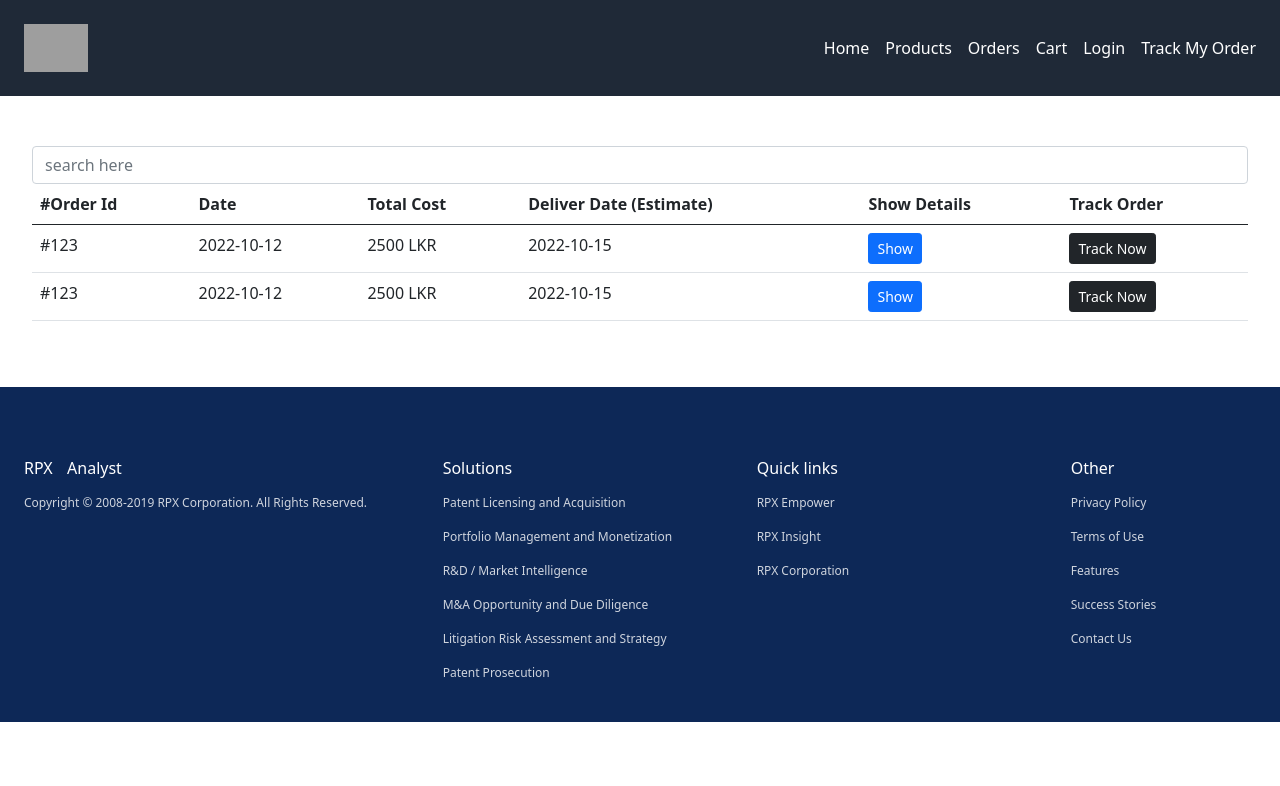
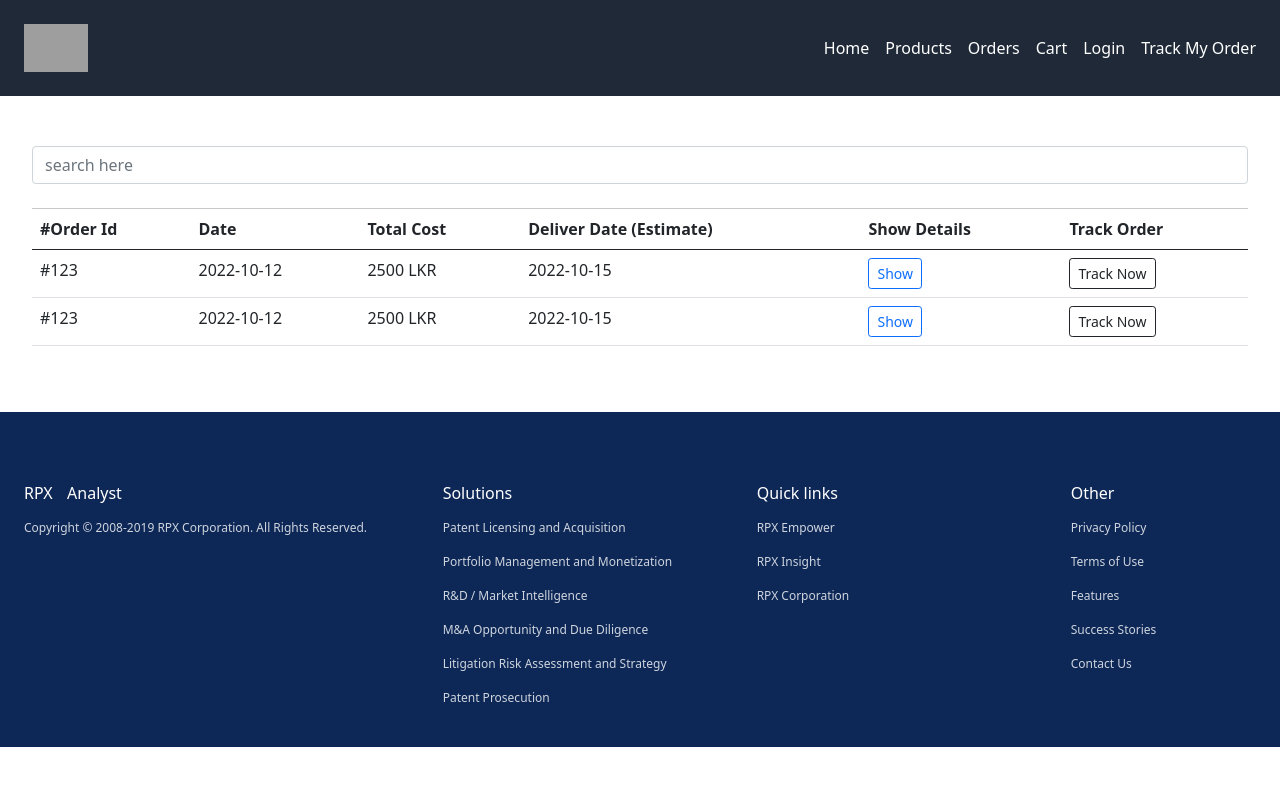
Before and after one commit to helankas26/front-web-app-EADP, an Angular app: page /orders in a window 1280 px wide. Shown: the top 786 px of the page. Built offline with nearby package versions, Linux system fonts and the light colour scheme; grey boxes are pictures that could not be loaded.

Commit message:
update orders-page UI

```diff
--- a/src/app/pages/orders/orders-page/orders-page.component.html
+++ b/src/app/pages/orders/orders-page/orders-page.component.html
@@ -7,6 +7,8 @@
             <input type="text" name="" id="" class="form-control" placeholder="search here">
           </div>
         </form>
+        <br>
+        <hr>
       </div>
       <div class="col-12">
         <table class="table table-hover">
@@ -27,10 +29,10 @@
             <td>2500 LKR</td>
             <td>2022-10-15</td>
             <td>
-              <button type="button" class="btn btn-primary btn-sm">Show</button>
+              <button type="button" class="btn btn-outline-primary btn-sm">Show</button>
             </td>
             <td>
-              <button type="button" class="btn btn-dark btn-sm">Track Now</button>
+              <button type="button" class="btn btn-outline-dark btn-sm">Track Now</button>
             </td>
           </tr>
           <tr>
@@ -39,10 +41,10 @@
             <td>2500 LKR</td>
             <td>2022-10-15</td>
             <td>
-              <button type="button" class="btn btn-primary btn-sm">Show</button>
+              <button type="button" class="btn btn-outline-primary btn-sm">Show</button>
             </td>
             <td>
-              <button type="button" class="btn btn-dark btn-sm">Track Now</button>
+              <button type="button" class="btn btn-outline-dark btn-sm">Track Now</button>
             </td>
           </tr>
           </tbody>
```
